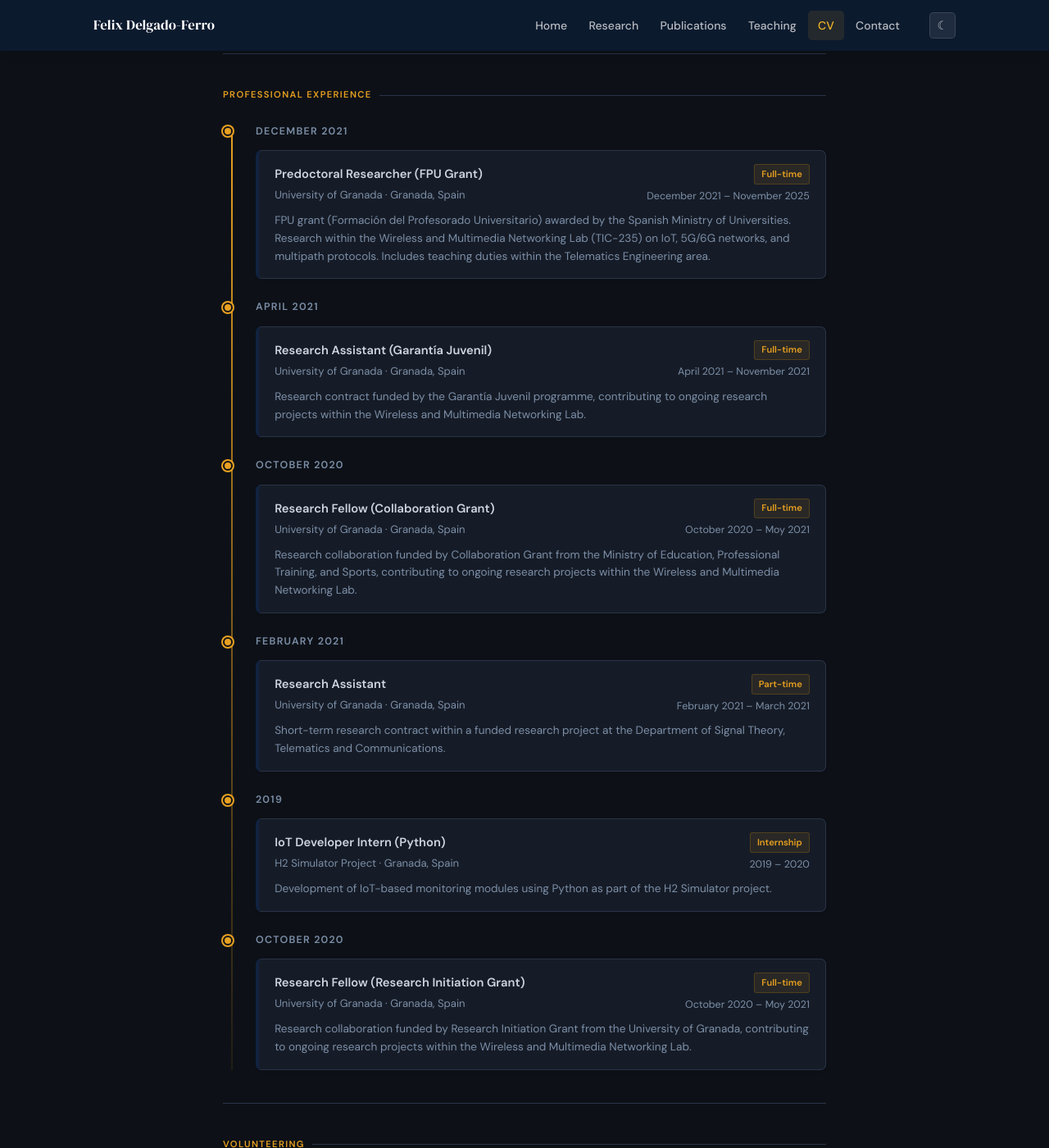
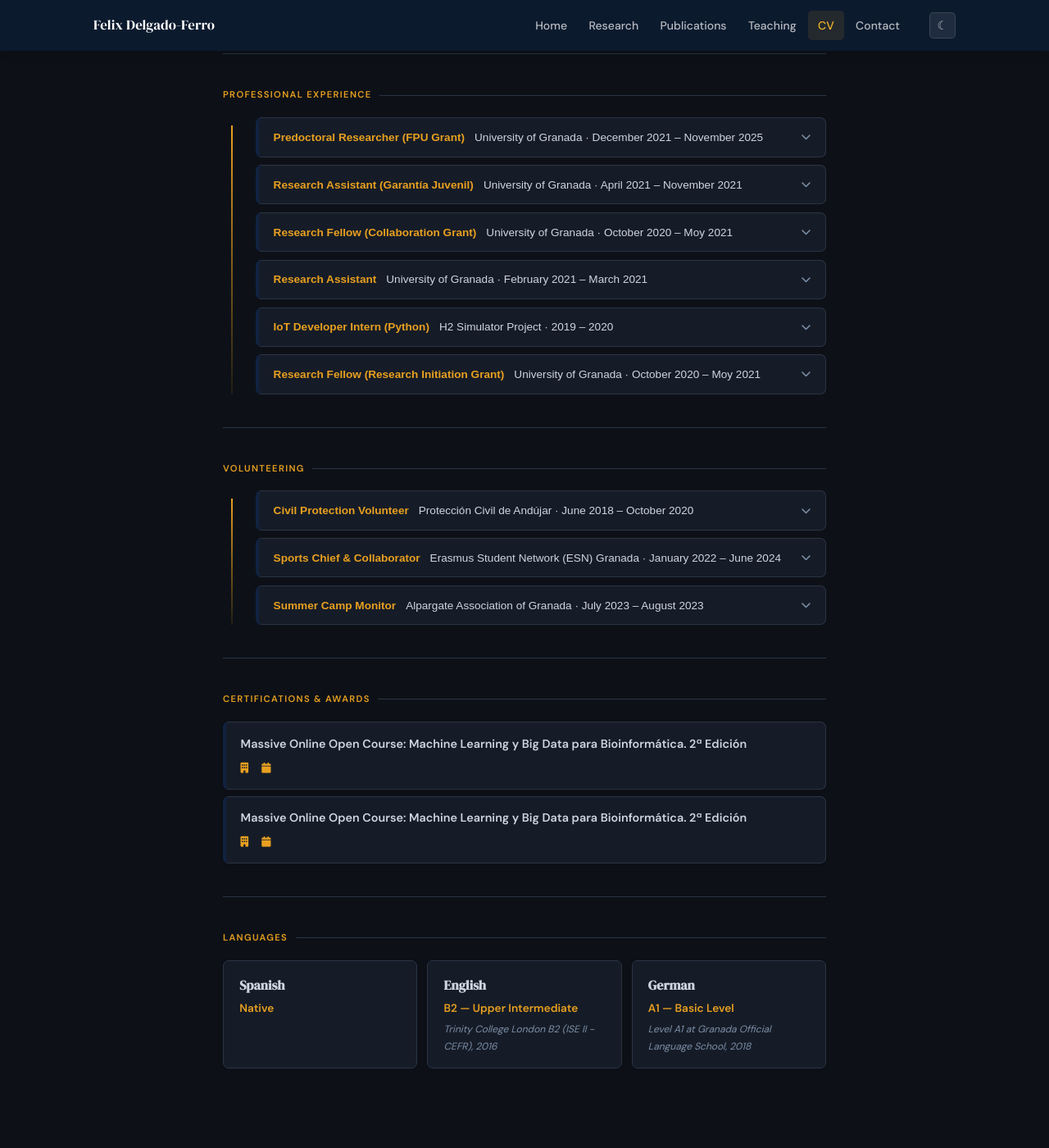
Before and after one commit to felixdelgadoferro/felixdelgadoferro.github.io, a Jekyll site: the page built from _pages/curriculumvitae/index.html, in a window 1280 px wide and 1400 px high, scrolled down 995 px. Shown: the whole window at 82% size. Built offline with Jekyll 4.4.1, drawn with Linux system fonts in a browser that asks for light colours; some of the changed text lies outside the part shown.

Commit message:
Update CV

```diff
--- a/_data/cv.yml
+++ b/_data/cv.yml
@@ -88,7 +88,7 @@ experience:
     location: "Granada, Spain"
     start: "February 2021"
     end: "March 2021"
-    description: "Short-term research contract within a funded research project at the Department of Signal Theory, Telematics and Communications."
+    description: "Short-term research contract within a funded research project within the Wireless and Multimedia Networking Lab."
 
   - role: "IoT Developer Intern (Python)"
     type: "Internship"
@@ -130,20 +130,19 @@ volunteering:
     description: "Volunteer monitor at a summer camp for young people, contributing to recreational and educational activities."
 
 certifications:
-  - title: "Fundamentals of Deep Learning"
-    issuer: "NVIDIA Deep Learning Institute"
-    date: "2023"
+  - title: "Massive Online Open Course: Machine Learning y Big Data para Bioinformática. 2ª Edición"
+    organization: " Centre for the Production of Resources for the Digital University at the University of Granada"
+    start: "May 2022"
+    end: "April 2022"
+    hours: ""
     credential: ""
 
-  #- title: "Cambridge English: B2 First (FCE)"
-  #  issuer: "Cambridge Assessment English"
-  #  date: "2017"
-  #  credential: ""
-
-  #- title: "Add further certifications from LinkedIn here"
-  #  issuer: "Issuing body"
-  #  date: "YYYY"
-  #  credential: ""
+  - title: "Massive Online Open Course: Machine Learning y Big Data para Bioinformática. 2ª Edición"
+    organization: " Centre for the Production of Resources for the Digital University at the University of Granada"
+    start: "May 2022"
+    end: "April 2022"
+    hours: ""
+    credential: ""
 
 languages:
   - language: "Spanish"
--- a/_pages/curriculumvitae/index.html
+++ b/_pages/curriculumvitae/index.html
@@ -119,22 +119,33 @@ permalink: /curriculumvitae/
   <div class="section-label">Professional Experience</div>
   <div class="pub-timeline">
     {% for e in site.data.cv.experience %}
-    <div class="pub-year-marker">
-      <span class="pub-year-dot"></span>
-      <span class="pub-year-label">{{ e.start }}</span>
+<div class="project-card" style="margin-bottom:0.6rem;">
+  <button class="project-header" onclick="toggleProject(this)">
+    <div class="project-header-left">
+      <span class="project-acronym"> {{ e.role }} </span>
+      <span class="project-title-short"> {{ e.employer }} · {{ e.start }} – {% if e.end != "" %}{{ e.end }}{% else %}Present{% endif %}</span>
     </div>
-    <div class="cv-exp-card">
-      <div class="cv-exp-header">
-        <div>
-          <div class="cv-exp-role">{{ e.role }}</div>
-          <div class="cv-exp-employer">{{ e.employer }} · {{ e.location }}</div>
+    <span class="project-toggle-icon"><i class="fas fa-chevron-down"></i></span>
+  </button>
+  <div class="project-body">
+    <div class="project-detail">
+      <span class="detail-label">Role</span> {{ e.role }}
     </div>
-        <div class="cv-exp-meta">
+    <div class="project-detail">
+      <span class="detail-label">Employer</span> {{ e.employer }}, {{ e.location }}
+    </div>
+    <div class="project-detail">
+      <span class="detail-label">Period</span>
+      {{ e.start }} – {% if e.end != "" %}{{ e.end }}{% else %}<span style="color:var(--accent)">Present</span>{% endif %}
+    </div>
+    <div class="project-detail">
+      <span class="detail-label">Type</span>
       <span class="cv-exp-type">{{ e.type }}</span>
-          <span class="cv-exp-dates">{{ e.start }} – {% if e.end != "" %}{{ e.end }}{% else %}Present{% endif %}</span>
+    </div>
+    <div class="project-detail">
+      <span class="detail-label">Description</span> {{ e.description }}
     </div>
   </div>
-      <p class="cv-exp-desc">{{ e.description }}</p>
 </div>
 {% endfor %}
   </div>
@@ -147,21 +158,29 @@ permalink: /curriculumvitae/
   <div class="section-label">Volunteering</div>
   <div class="pub-timeline">
     {% for v in site.data.cv.volunteering %}
-    <div class="pub-year-marker">
-      <span class="pub-year-dot"></span>
-      <span class="pub-year-label">{{ v.start }}</span>
+<div class="project-card" style="margin-bottom:0.6rem;">
+  <button class="project-header" onclick="toggleProject(this)">
+    <div class="project-header-left">
+      <span class="project-acronym"> {{ v.role }} </span>
+      <span class="project-title-short"> {{ v.organization }} · {{ v.start }}{% if v.end != "" %} – {{ v.end }}{% endif %}</span>
     </div>
-    <div class="cv-exp-card">
-      <div class="cv-exp-header">
-        <div>
-          <div class="cv-exp-role">{{ v.role }}</div>
-          <div class="cv-exp-employer">{{ v.organization }} · {{ v.location }}</div>
+    <span class="project-toggle-icon"><i class="fas fa-chevron-down"></i></span>
+  </button>
+  <div class="project-body">
+    <div class="project-detail">
+      <span class="detail-label">Role</span> {{ v.role }}
     </div>
-        <div class="cv-exp-meta">
-          <span class="cv-exp-dates">{{ v.start }}{% if v.end != "" %} – {{ v.end }}{% endif %}</span>
+    <div class="project-detail">
+      <span class="detail-label">Organization</span> {{ v.organization }}, {{ v.location }}
+    </div>
+    <div class="project-detail">
+      <span class="detail-label">Period</span>
+      {{ v.start }}{% if v.end != "" %} – {{ v.end }}{% endif %}
+    </div>
+    <div class="project-detail">
+      <span class="detail-label">Description</span> {{ v.description }}
     </div>
   </div>
-      <p class="cv-exp-desc">{{ v.description }}</p>
 </div>
 {% endfor %}
   </div>
```
Lines whose indentation alone changed are shown as unchanged.
